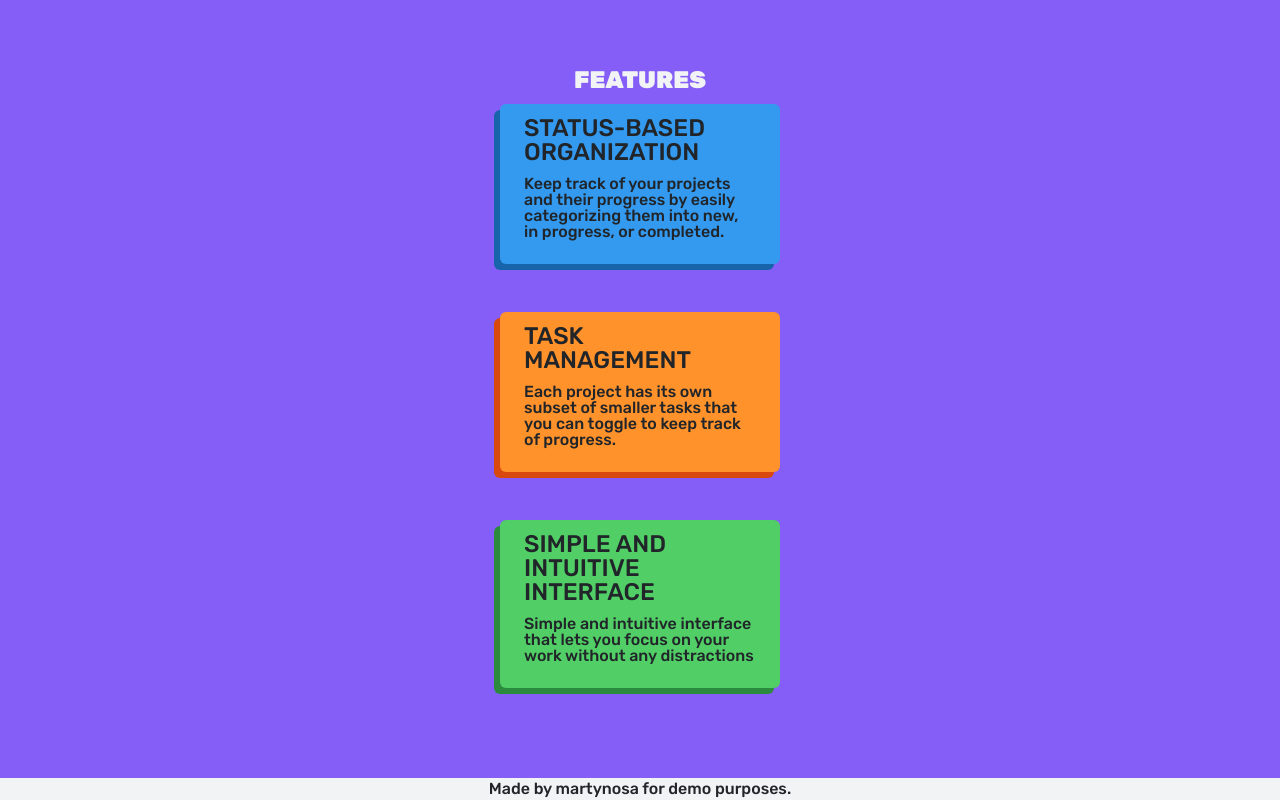
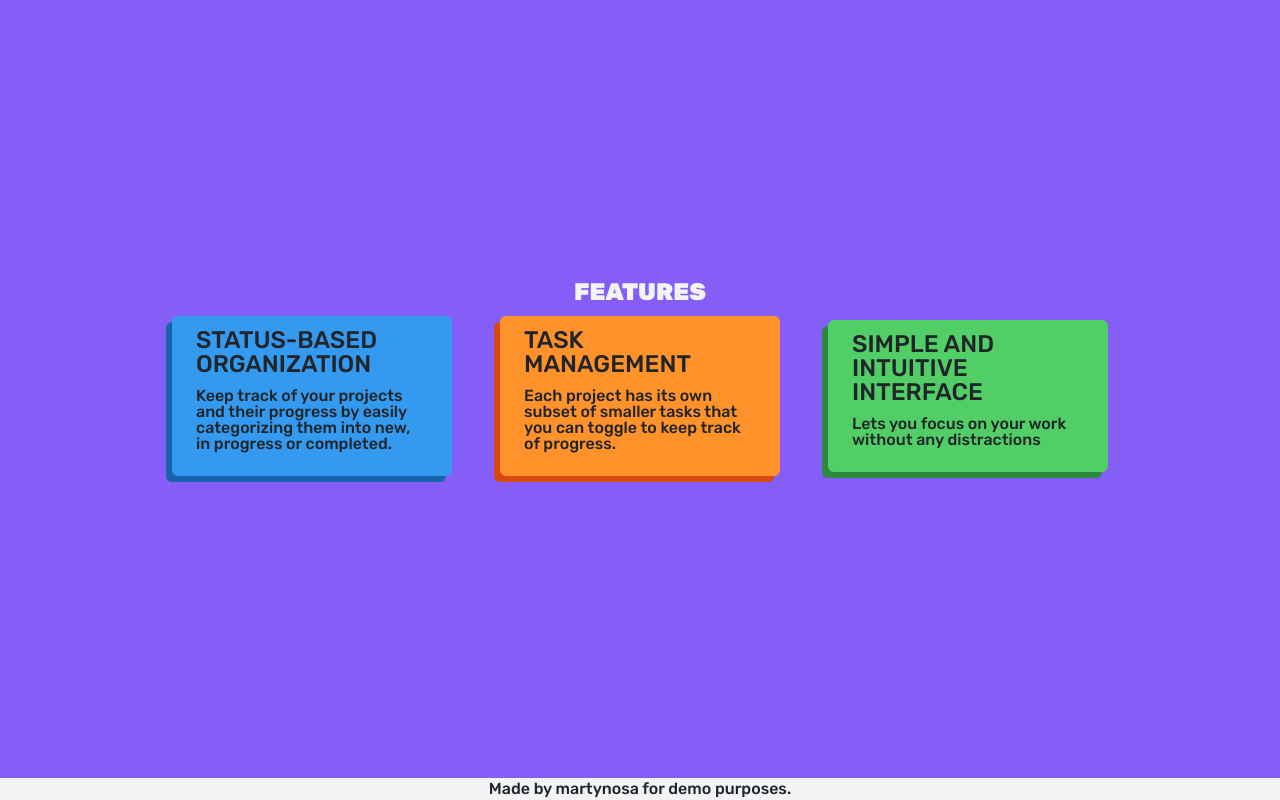
Before and after one commit to martynosa/project-tracker, a React (Create React App) app: page / in a window 1280 px wide. Shown: the part 918-1718 px from the top of the page. Built offline with nearby package versions, Linux system fonts and the light colour scheme.

Commit message:
will react to smaller viewport

```diff
--- a/src/Components/Landing/Landing.js
+++ b/src/Components/Landing/Landing.js
@@ -51,7 +51,7 @@ const Landing = () => {
               </header>
               <p className={classes.description}>
                 Keep track of your projects and their progress by easily
-                categorizing them into new, in progress, or completed.
+                categorizing them into new, in progress or completed.
               </p>
             </div>
             <div className={`${classes.card} ${classes.orange}`}>
@@ -70,8 +70,7 @@ const Landing = () => {
                 </h3>
               </header>
               <p className={classes.description}>
-                Simple and intuitive interface that lets you focus on your work
-                without any distractions
+                Lets you focus on your work without any distractions
               </p>
             </div>
           </div>
--- a/src/Components/Landing/Landing.module.css
+++ b/src/Components/Landing/Landing.module.css
@@ -89,6 +89,7 @@
 }
 
 .card .description {
+  min-height: 1.6rem;
   margin-bottom: var(--m-12);
   overflow-wrap: break-word;
 }
@@ -108,7 +109,7 @@
   box-shadow: -6px 6px 0 var(--completed-card-shadow);
 }
 
-@media (max-width: 1280px) {
+@media (max-width: 960px) {
   .hero,
   .features .list {
     max-width: 64rem;
```
Also changed, not shown: src/App.js (+0 -9 lines).
